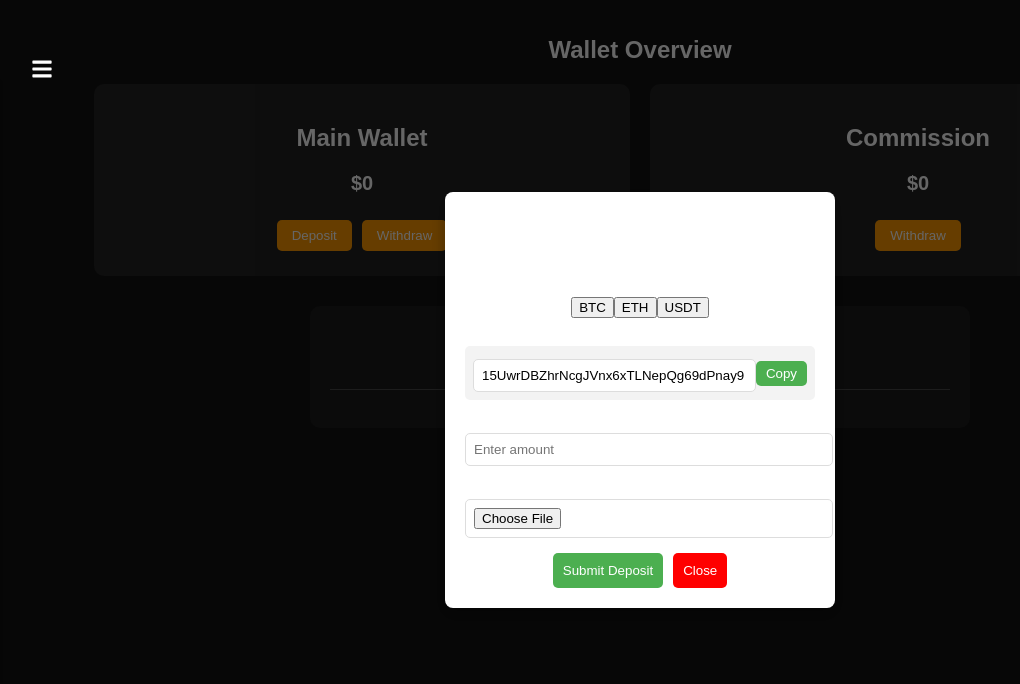
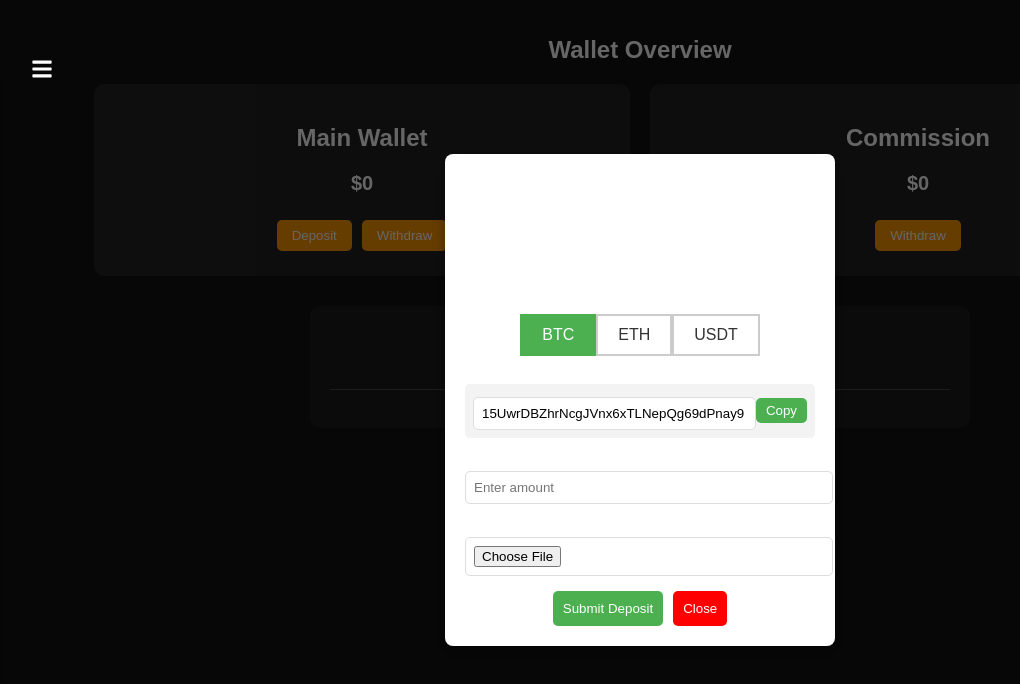
Before and after one commit to Martganan24/CCXPR, a React (Create React App) app in the folder cecxai-trading/: page /wallet in a window 1280 px wide. Both pictures are taken after a click on the button "Deposit". Shown: the top 684 px of the page, without its empty margins (0-1020 px from the left). Built offline with nearby package versions, Linux system fonts and the light colour scheme.

Commit message:
withdraw

```diff
--- a/cecxai-trading/src/components/DepositWithdrawPopup.js
+++ b/cecxai-trading/src/components/DepositWithdrawPopup.js
@@ -92,6 +92,8 @@ const DepositWithdrawPopup = ({ type, onClose }) => {
 
         {/* Token Selection */}
         <label>Select Token:</label>
+        // Inside your DepositWithdrawPopup component, ensure the selected token changes the button color.
+
 <div className="token-options">
   {["BTC", "ETH", "USDT"].map((token) => (
     <button
@@ -103,6 +105,7 @@ const DepositWithdrawPopup = ({ type, onClose }) => {
     </button>
   ))}
 </div>
+
 
         {/* Show wallet address if deposit */}
         {type === "deposit" && (
--- a/cecxai-trading/src/styles/Popup.css
+++ b/cecxai-trading/src/styles/Popup.css
@@ -74,3 +74,39 @@
     cursor: pointer;
     border-radius: 5px;
   }
+
+  .token-btn {
+    padding: 10px 20px;
+    border: 2px solid #ccc;
+    background-color: white;
+    color: #333;
+    font-size: 16px;
+    cursor: pointer;
+    transition: background-color 0.3s ease, color 0.3s ease;
+  }
+
+  .token-btn:hover {
+    background-color: #f0f0f0;
+  }
+
+  .token-btn.active {
+    background-color: #4CAF50; /* Green for active token */
+    color: white;
+    border-color: #4CAF50;
+  }
+
+  .token-btn.active.BTC {
+    background-color: #f7931a; /* Bitcoin orange */
+  }
+
+  .token-btn.active.ETH {
+    background-color: #3c3c3d; /* Ethereum dark grey */
+  }
+
+  .token-btn.active.USDT {
+    background-color: #26a17b; /* USDT green */
+  }
+
+  .token-btn.active:hover {
+    background-color: #45a049; /* Slightly darker shade when hovered */
+  }
```
Lines whose indentation alone changed are shown as unchanged.
